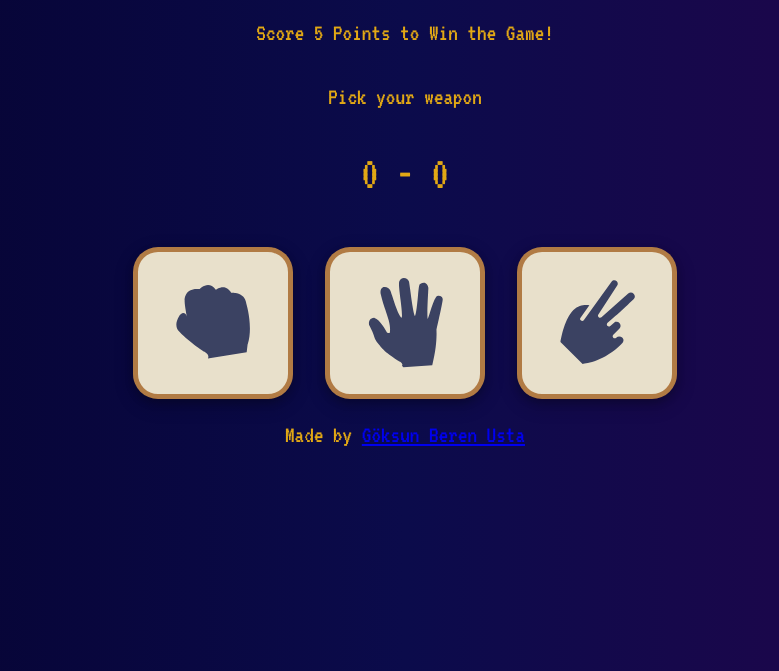
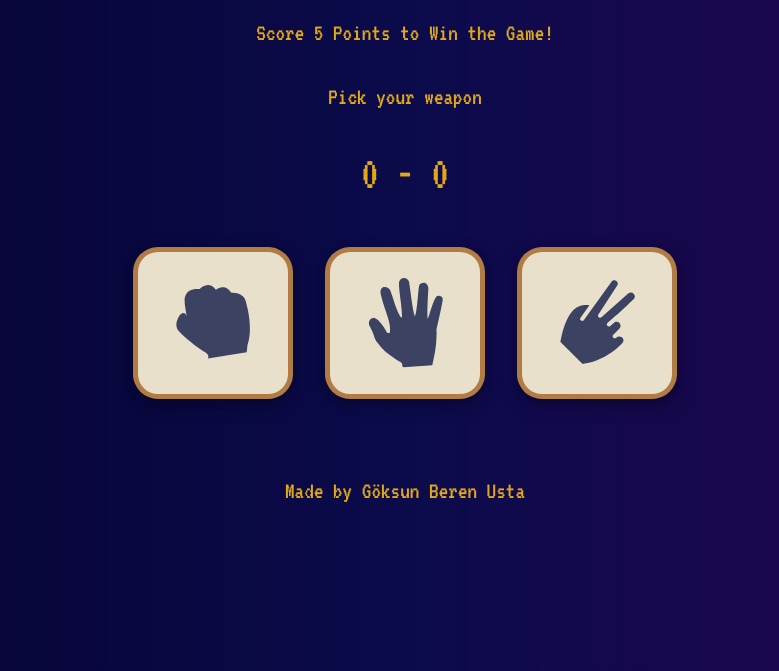
Before and after one commit to goksunberen/rock-paper-scissors, a plain HTML site: page index.html in a window 1280 px wide. Shown: the part 129-800 px from the top of the page, without its empty margins (235-1014 px from the left). Drawn offline with Linux system fonts and the light colour scheme.

Commit message:
Add footer style

```diff
--- a/style.css
+++ b/style.css
@@ -66,3 +66,9 @@ p{
     width: fit-content;
     padding: 1rem;
 }
+
+.footer, a{
+    margin-top: 5rem;
+    text-decoration: none;
+    color: rgb(226, 168, 21);
+}
```
